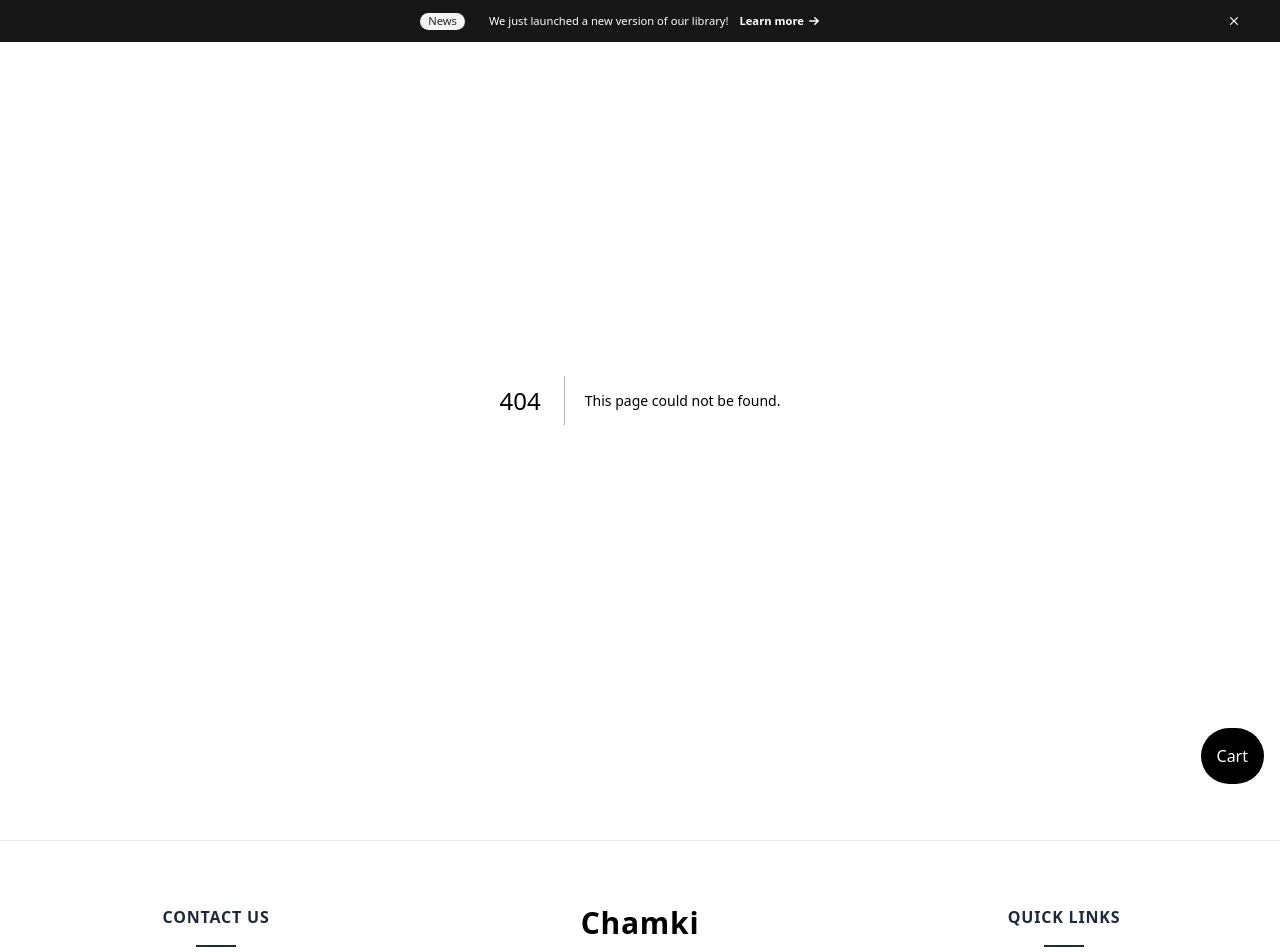
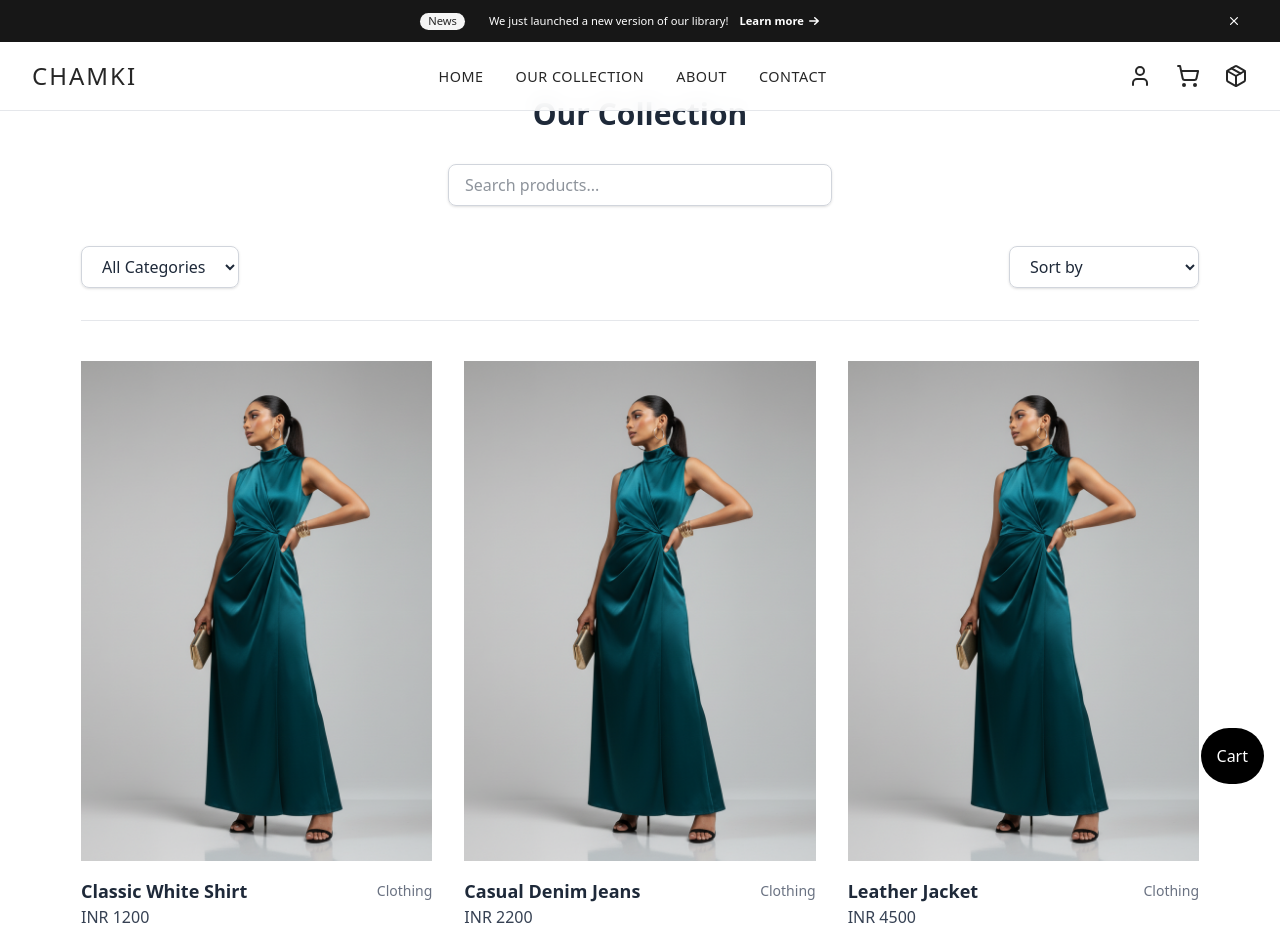
Before and after one commit to draftworks-repos/chamki, a Next.js app: page /shop in a window 1280 px wide. Before the commit this address had no page. Shown: the top 952 px of the page. Built offline with nearby package versions, Linux system fonts and the light colour scheme.

Commit message:
Shop Page Added

```diff
--- /dev/null
+++ b/src/app/shop/page.tsx
@@ -0,0 +1,128 @@
+"use client"
+import { useState } from "react";
+import { ShoppingCart } from "lucide-react";
+
+const products = [
+  {
+    id: 1,
+    name: "Classic White Shirt",
+    category: "Clothing",
+    price: 1200,
+    image: "/image-5.png",
+  },
+  {
+    id: 2,
+    name: "Casual Denim Jeans",
+    category: "Clothing",
+    price: 2200,
+    image: "/image-5.png",
+  },
+  {
+    id: 3,
+    name: "Leather Jacket",
+    category: "Clothing",
+    price: 4500,
+    image: "/image-5.png",
+  },
+  {
+    id: 4,
+    name: "Running Sneakers",
+    category: "Shoes",
+    price: 3500,
+    image: "/image-5.png",
+  },
+];
+
+export default function ShopPage() {
+  const [search, setSearch] = useState("");
+  const [category, setCategory] = useState("All");
+  const [sort, setSort] = useState("");
+
+  const filteredProducts = products
+    .filter((product) =>
+      product.name.toLowerCase().includes(search.toLowerCase())
+    )
+    .filter((product) =>
+      category === "All" ? true : product.category === category
+    )
+    .sort((a, b) =>
+      sort === "low-high"
+        ? a.price - b.price
+        : sort === "high-low"
+        ? b.price - a.price
+        : 0
+    );
+
+  return (
+    <div className="max-w-[1150px] mx-auto px-4 mt-24">
+      {/* Heading */}
+      <h1 className="text-3xl font-bold text-center mb-8">Our Collection</h1>
+
+      {/* Search */}
+      <div className="flex justify-center mb-6">
+        <input
+          type="text"
+          placeholder="Search products..."
+          className="w-96 border border-gray-300 px-4 py-2 rounded-lg shadow-sm focus:outline-none focus:ring-2 focus:ring-black transition"
+          value={search}
+          onChange={(e) => setSearch(e.target.value)}
+        />
+      </div>
+
+      {/* Filters */}
+      <div className="flex justify-between items-center pb-8 border-b border-gray-200 mt-10 mb-10">
+        {/* Category Filter (Left) */}
+        <select
+          value={category}
+          onChange={(e) => setCategory(e.target.value)}
+          className="border border-gray-300 px-4 py-2 rounded-lg shadow-sm focus:outline-none focus:ring-2 focus:ring-black transition"
+        >
+          <option value="All">All Categories</option>
+          <option value="Clothing">Clothing</option>
+          <option value="Shoes">Shoes</option>
+        </select>
+
+        {/* Price Filter (Right) */}
+        <select
+          value={sort}
+          onChange={(e) => setSort(e.target.value)}
+          className="border border-gray-300 px-4 py-2 rounded-lg shadow-sm focus:outline-none focus:ring-2 focus:ring-black transition"
+        >
+          <option value="">Sort by</option>
+          <option value="low-high">Price: Low to High</option>
+          <option value="high-low">Price: High to Low</option>
+        </select>
+      </div>
+
+      {/* Products Grid */}
+      <div className="grid grid-cols-1 sm:grid-cols-2 lg:grid-cols-3 gap-8">
+        {filteredProducts.map((product) => (
+          <div key={product.id} className="relative group">
+            {/* Product Image */}
+            <div className="overflow-hidden">
+              <img
+                src={product.image}
+                alt={product.name}
+                className="w-full h-[500px] object-cover"
+              />
+            </div>
+
+            {/* Hover Cart Icon */}
+            <button className="absolute top-4 right-4 bg-white p-2 opacity-0 group-hover:opacity-100 transition">
+              <ShoppingCart className="w-5 h-5 text-black" />
+            </button>
+
+            {/* Product Details */}
+            <div className="mt-4">
+              <div className="flex justify-between items-center">
+                <h2 className="text-lg font-semibold">{product.name}</h2>
+                <span className="text-sm text-gray-500">{product.category}</span>
+              </div>
+              <p className="text-gray-700">INR {product.price}</p>
+            </div>
+          </div>
+        ))}
+      </div>
+    </div>
+  );
+}
--- a/src/components/layout/Navbar.tsx
+++ b/src/components/layout/Navbar.tsx
@@ -1,18 +1,18 @@
 "use client";
-
 import { useEffect, useState } from "react";
+import { usePathname } from "next/navigation";
 import styles from "./Navbar.module.css";
 import { User, ShoppingCart, Package } from "lucide-react";
 import Link from "next/link";
 import Banner from "../ui/Banner";
 
-// ✅ Define props interface
 interface NavbarProps {
   setSidebarIsOpen: React.Dispatch<React.SetStateAction<boolean>>;
 }
 
 export default function Navbar({ setSidebarIsOpen }: NavbarProps) {
   const [scrolled, setScrolled] = useState(false);
+  const pathname = usePathname();
 
   useEffect(() => {
     const handleScroll = () => setScrolled(window.scrollY > 50);
@@ -20,14 +20,20 @@ export default function Navbar({ setSidebarIsOpen }: NavbarProps) {
     return () => window.removeEventListener("scroll", handleScroll);
   }, []);
 
+  // Pages that should always have white navbar
+  const alwaysWhitePages = ["/contact", "/about", "/collection", "/shop"];
+  const forceWhite = alwaysWhitePages.includes(pathname);
+
   return (
     <div className={styles.navWrapper}>
       <Banner />
-      <nav className={`${styles.navbar} ${scrolled ? styles.glassy : styles.transparent}`}>
-        {/* Logo */}
+      <nav
+        className={`${styles.navbar} ${
+          forceWhite ? styles.glassy : scrolled ? styles.glassy : styles.transparent
+        }`}
+      >
         <div className={styles.logo}>CHAMKI</div>
 
-        {/* Nav Links */}
         <div className={styles.navLinks}>
           <Link href="/" className={styles.navLink}>Home</Link>
           <Link href="/collection" className={styles.navLink}>Our Collection</Link>
@@ -35,14 +41,9 @@ export default function Navbar({ setSidebarIsOpen }: NavbarProps) {
           <Link href="/contact" className={styles.navLink}>Contact</Link>
         </div>
 
-        {/* Icons */}
         <div className={styles.icons}>
           <User className={styles.icon} />
-          {/* Cart icon opens the sidebar */}
-          <ShoppingCart
-            className={styles.icon}
-            onClick={() => setSidebarIsOpen(true)}
-          />
+          <ShoppingCart className={styles.icon} onClick={() => setSidebarIsOpen(true)} />
           <Package className={styles.icon} />
         </div>
       </nav>
--- a/src/components/product/LatestProducts.module.css
+++ b/src/components/product/LatestProducts.module.css
@@ -39,6 +39,7 @@
   width: 100%;
   height: 100%;
   object-fit: cover;
+  object-position: top;
   transition: opacity 0.3s ease-in-out;
   will-change: opacity;
 }
--- a/src/components/product/RelatedProducts.tsx
+++ b/src/components/product/RelatedProducts.tsx
@@ -90,6 +90,7 @@ function ProductCard({ product }: { product: RelatedProduct }) {
     <div className={styles.card}>
         <div
           className={styles.imageWrapper}
+          style={{ paddingTop: "100%" }} // 4:5 aspect ratio
           onMouseEnter={() => setHovered(true)}
           onMouseLeave={() => setHovered(false)}
         >
--- a/src/components/product/SingleProduct.tsx
+++ b/src/components/product/SingleProduct.tsx
@@ -3,7 +3,6 @@ import React, { useState, useEffect, useRef } from "react";
 import { ChevronLeft, ChevronRight, Share2, Heart, Star } from "lucide-react";
 import Link from "next/link";
 import RelatedProducts from "./RelatedProducts";
-import Tabs from "../ui/Tabs";
 type ColorOption = {
   name: string;
   value: string;
@@ -171,7 +170,7 @@ const SingleProduct = ({ product }: { product: Product }) => {
               <button
                 key={index}
                 onClick={() => setSelectedImageIndex(index)}
-                className={`w-full h-[300px] overflow-hidden border-2 transition-colors ${
+                className={`cursor-pointer w-full h-[300px] overflow-hidden border-2 transition-colors ${
                   selectedImageIndex === index
                     ? "border-black"
                     : "border-gray-200 hover:border-gray-300"
@@ -250,7 +249,7 @@ const SingleProduct = ({ product }: { product: Product }) => {
 
             {/* Color Selection */}
             <div>
-              <h3 className="text-sm font-medium text-gray-900 mb-3">
+              <h3 className="text-[1rem] uppercase font-medium text-gray-900 mb-4">
                 COLOUR: <span className="font-normal">{selectedColor}</span>
               </h3>
               <div className="flex space-x-3">
@@ -277,7 +276,7 @@ const SingleProduct = ({ product }: { product: Product }) => {
             {/* Size Selection */}
             <div>
               <div className="flex items-center justify-between mb-3">
-                <h3 className="text-sm font-medium text-gray-900">
+                <h3 className="text-[1rem] uppercase font-medium text-gray-900">
                   Size: <span className="font-normal">{selectedSize}</span>
                 </h3>
 
--- a/src/components/ui/Tabs.tsx
+++ /dev/null
@@ -1,38 +0,0 @@
-import {Tabs, Tab, Card, CardBody} from "@heroui/react";
-
-export default function App() {
-  let tabs = [
-    {
-      id: "photos",
-      label: "Photos",
-      content:
-        "Lorem ipsum dolor sit amet, consectetur adipiscing elit, sed do eiusmod tempor incididunt ut labore et dolore magna aliqua. Ut enim ad minim veniam, quis nostrud exercitation ullamco laboris nisi ut aliquip ex ea commodo consequat.",
-    },
-    {
-      id: "music",
-      label: "Music",
-      content:
-        "Ut enim ad minim veniam, quis nostrud exercitation ullamco laboris nisi ut aliquip ex ea commodo consequat. Duis aute irure dolor in reprehenderit in voluptate velit esse cillum dolore eu fugiat nulla pariatur.",
-    },
-    {
-      id: "videos",
-      label: "Videos",
-      content:
-        "Excepteur sint occaecat cupidatat non proident, sunt in culpa qui officia deserunt mollit anim id est laborum.",
-    },
-  ];
-
-  return (
-    <div className="flex w-full flex-col">
-      <Tabs aria-label="Dynamic tabs" items={tabs}>
-        {(item) => (
-          <Tab key={item.id} title={item.label}>
-            <Card>
-              <CardBody>{item.content}</CardBody>
-            </Card>
-          </Tab>
-        )}
-      </Tabs>
-    </div>
-  );
-}
```
